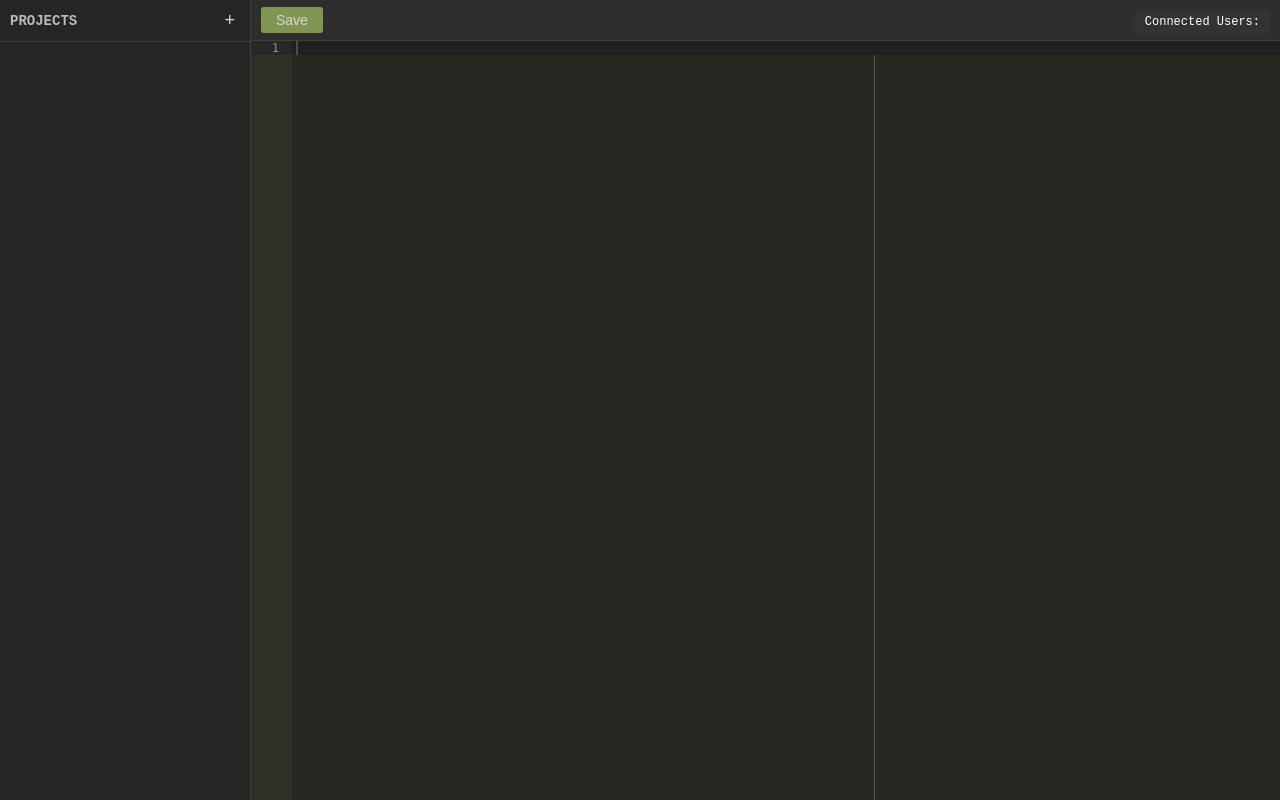
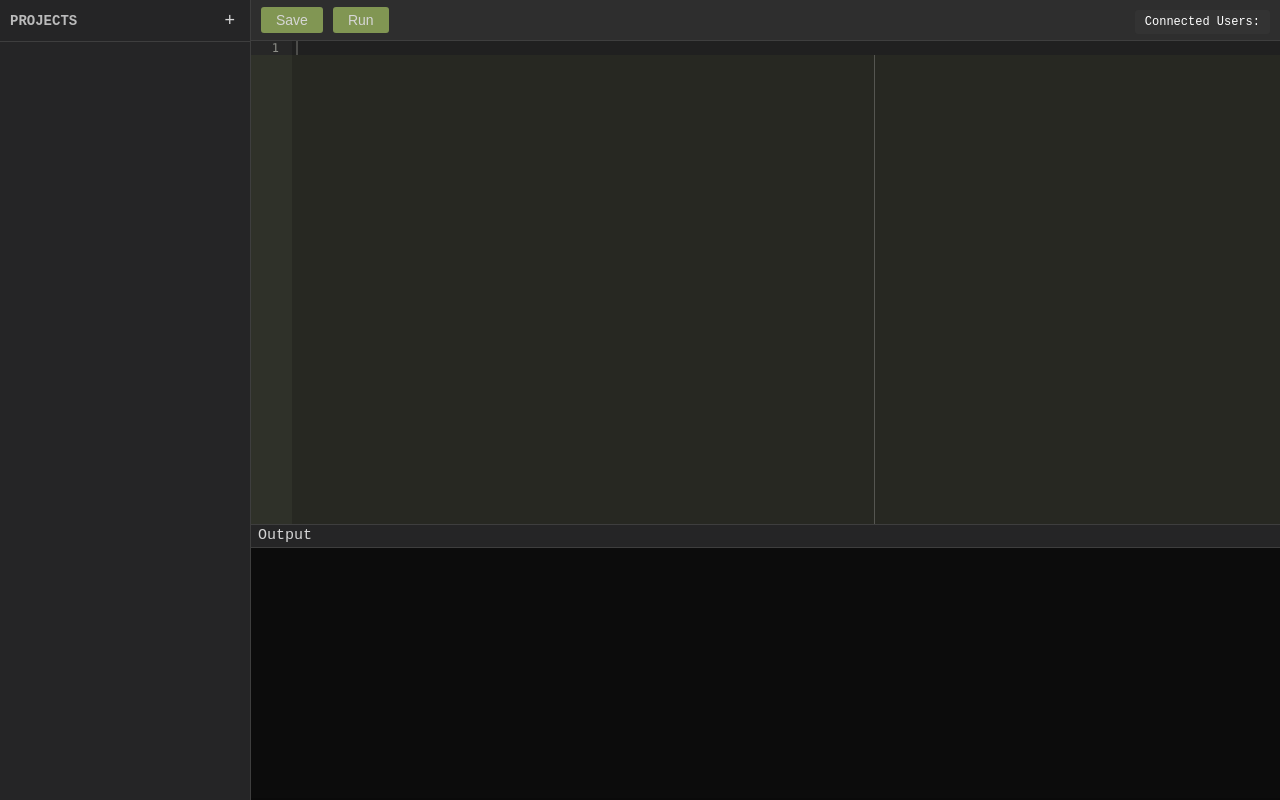
Before and after one commit to aleksandrtapinsh/collaborative_ide, a website: page frontend/pages/editor.html in a window 1280 px wide. Drawn offline with nearby package versions, Linux system fonts and the light colour scheme; no server answers.

Commit message:
added output section to page, added data-file-id and data-project-id identifiers to editor div

```diff
--- a/frontend/pages/editor.html
+++ b/frontend/pages/editor.html
@@ -20,9 +20,18 @@
         <div class="main-content">
             <div class="top-bar">
                 <button id="save-btn" class="button-class">Save</button>
+                <button id="execute-btn" class="button-class">Run</button>
                 <div id="sync-status" class="sync-status">Synced</div>
             </div>
-            <div id="editor"></div>
+            <div id="editor" data-file-id="" data-project-id=""></div>
+            <div class="output">
+                <div class="output-header">
+                    Output
+                </div>
+                <div id="output-text" class="output-text">
+
+                </div>
+            </div>
         </div>
     </div>
 
@@ -32,6 +41,7 @@
     <script src="../js/src-min/ace.js" type="text/javascript" charset="utf-8"></script>
     <script src="https://cdn.socket.io/4.8.1/socket.io.min.js"></script>
     <script src="../js/collabEditor.js" type="text/javascript"></script>
+    <script src="../js/exec.js" type="text/javascript"></script>
 </body>
 
 </html>
```
